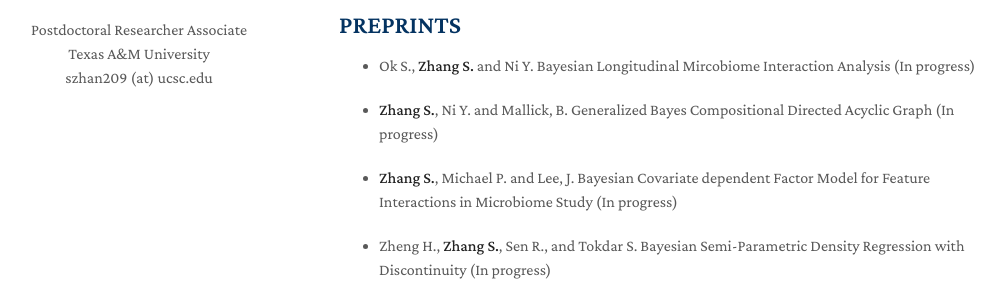
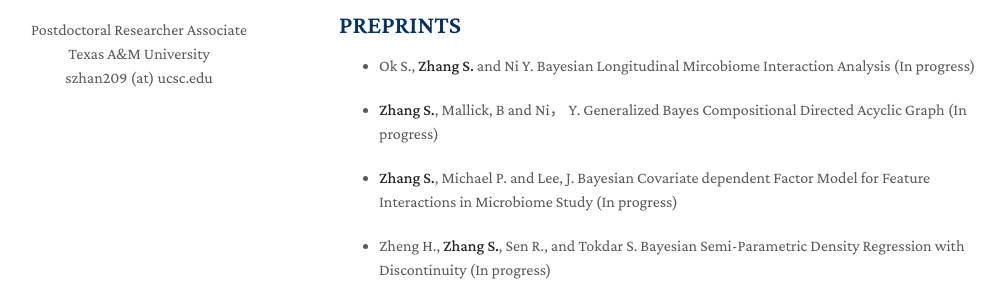
Before and after one commit to shuang-jie/shuang-jie.github.io, a Jekyll site: the page built from index.md, in a window 1280 px wide and 900 px high. Shown: the part 309-602 px from the top of the window, without its empty margins (131-1137 px from the left). Built offline with Jekyll 4.4.1, drawn with Linux system fonts in a browser that asks for light colours; nearby versions of some CDN libraries; a style sheet for code colours, icons or effects is not loaded.

```diff
--- a/index.md
+++ b/index.md
@@ -15,7 +15,7 @@ Welcome! I am currently a postdoctoral researcher associate at [Texas A&M Univer
 
 * Ok S., **Zhang S.** and Ni Y. Bayesian Longitudinal Mircobiome Interaction Analysis (In progress)
 
-* **Zhang S.**, Ni Y. and Mallick, B. Generalized Bayes Compositional Directed Acyclic Graph (In progress)
+* **Zhang S.**, Mallick, B and Ni， Y. Generalized Bayes Compositional Directed Acyclic Graph (In progress)
 
 * **Zhang S.**, Michael P. and Lee, J. Bayesian Covariate dependent Factor Model for Feature Interactions in Microbiome Study (In progress)
 
```
